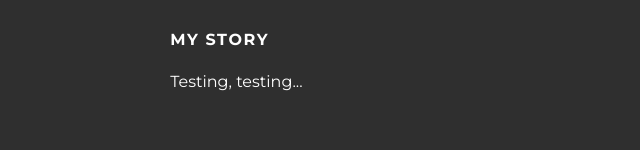
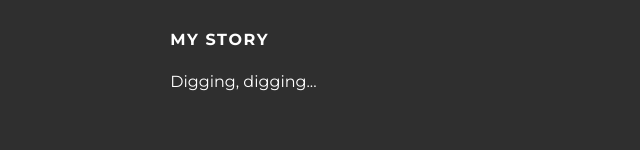
Before and after one commit to bjorertz/bjorertz.github.io, a plain HTML site: page index.html in a window 1280 px wide. Shown: the part 882-1032 px from the top of the page, 274-914 px from the left. Drawn offline with Linux system fonts and the light colour scheme.

Commit message:
Update index.html

```diff
--- a/index.html
+++ b/index.html
@@ -55,7 +55,7 @@
         </div>
         <div class="column">
           <h4>My Story</h4>
-          <p>Testing, testing...</p>
+          <p>Digging, digging...</p>
         </div>
       </div>
     </div>
```
